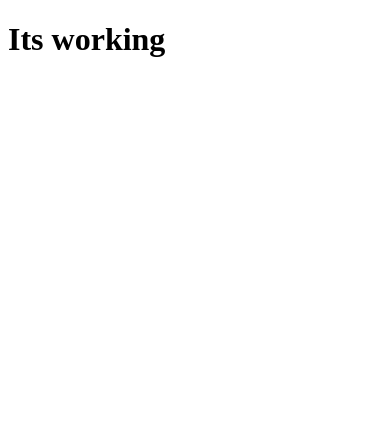
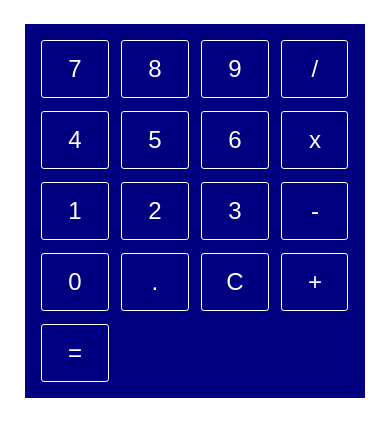
Before and after one commit to Vejituh/TOP-Calculator, a plain HTML site: page index.html in a window 390 px wide. Drawn offline with Linux system fonts and the light colour scheme.

Commit message:
added init style and layout to mobile view of calculator

```diff
--- a/index.html
+++ b/index.html
@@ -7,7 +7,27 @@
         <link rel="stylesheet" href="style.css" type="text/css">
     </head>
     <body>
-        <h1>Its working</h1>
+        <div class='container'>
+            <div class ='calculator'>
+                <button class="btn">7</button>
+                <button class="btn">8</button>
+                <button class="btn">9</button>
+                <button class="btn">/</button>
+                <button class="btn">4</button>
+                <button class="btn">5</button>
+                <button class="btn">6</button>
+                <button class="btn">x</button>
+                <button class="btn">1</button>
+                <button class="btn">2</button>
+                <button class="btn">3</button>
+                <button class="btn">-</button>
+                <button class="btn">0</button>
+                <button class="btn">.</button>
+                <button class="btn">C</button>
+                <button class="btn">+</button>
+                <button class="btn">=</button>
+            </div>
+        </div>
     <script src="script.js" type="text/javascript"></script>
     </body>
 </html>
--- a/script.js
+++ b/script.js
@@ -0,0 +1,28 @@
+'use strict';
+let total = 0;
+
+const add = (num1,num2) => {total = num1 + num2}
+const subtract = (num1,num2) => {total =  num1 - num2}
+const multiply = (num1,num2) => {total = num1 * num2}
+const divide = (num1,num2) => {total =  num1 / num2}
+
+const operate = (operator,num1,num2) => {
+switch (operator) {
+    case add:
+    add(num1,num2);
+    break;
+    case subtract:
+    subtract(num1,num2);
+    break;
+    case multiply:
+    multiply(num1,num2);
+    break;
+    case divide:
+    divide(num1,num2);
+    break;
+    default:
+    return "Error";
+    }
+
+    return total;
+}
--- a/style.css
+++ b/style.css
@@ -0,0 +1,39 @@
+.container {
+    display:flex;
+    justify-content:center;
+    align-items: center;
+}
+
+.calculator {
+    margin-top:1rem;
+    padding:10px;
+    display:flex;
+    flex-flow:row wrap;
+    width:20rem;
+    background:navy;
+}
+
+.btn {
+    margin:0.4rem;
+    color: #ffffff;
+    background: transparent;
+    border: 0.1rem solid #FFFFFF;
+    border-radius: 0.12em;
+    box-sizing: border-box;
+    width:4.2rem;
+    font-size:1.5rem;
+    text-decoration: none;
+    padding: 1rem 1.5rem;
+    line-height: 1;
+    font-weight:300;
+    transition: all 0.2s;
+    -webkit-appearance: none;
+    -moz-appearance: none;
+}
+
+.btn:hover {
+    cursor:pointer;
+    color:navy;
+    border:0.1rem solid navy;
+    background: #FFFFFF;
+}
```
